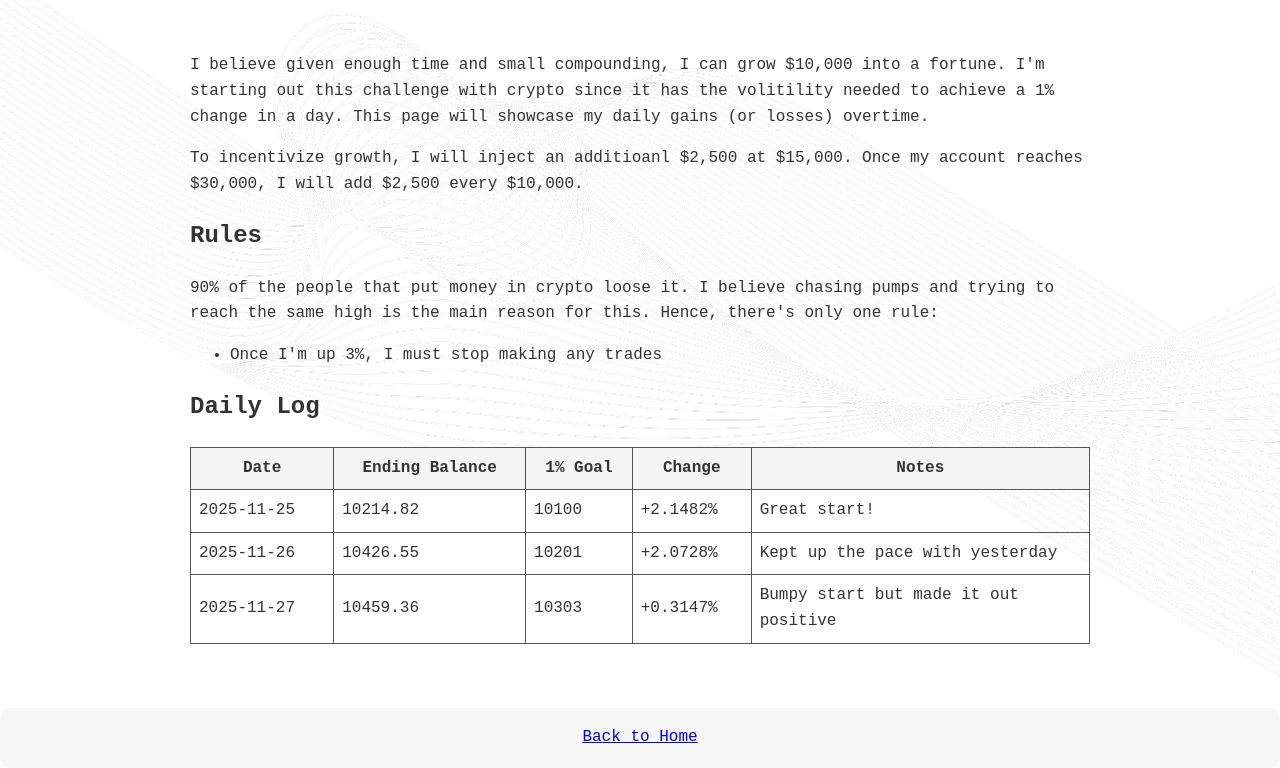
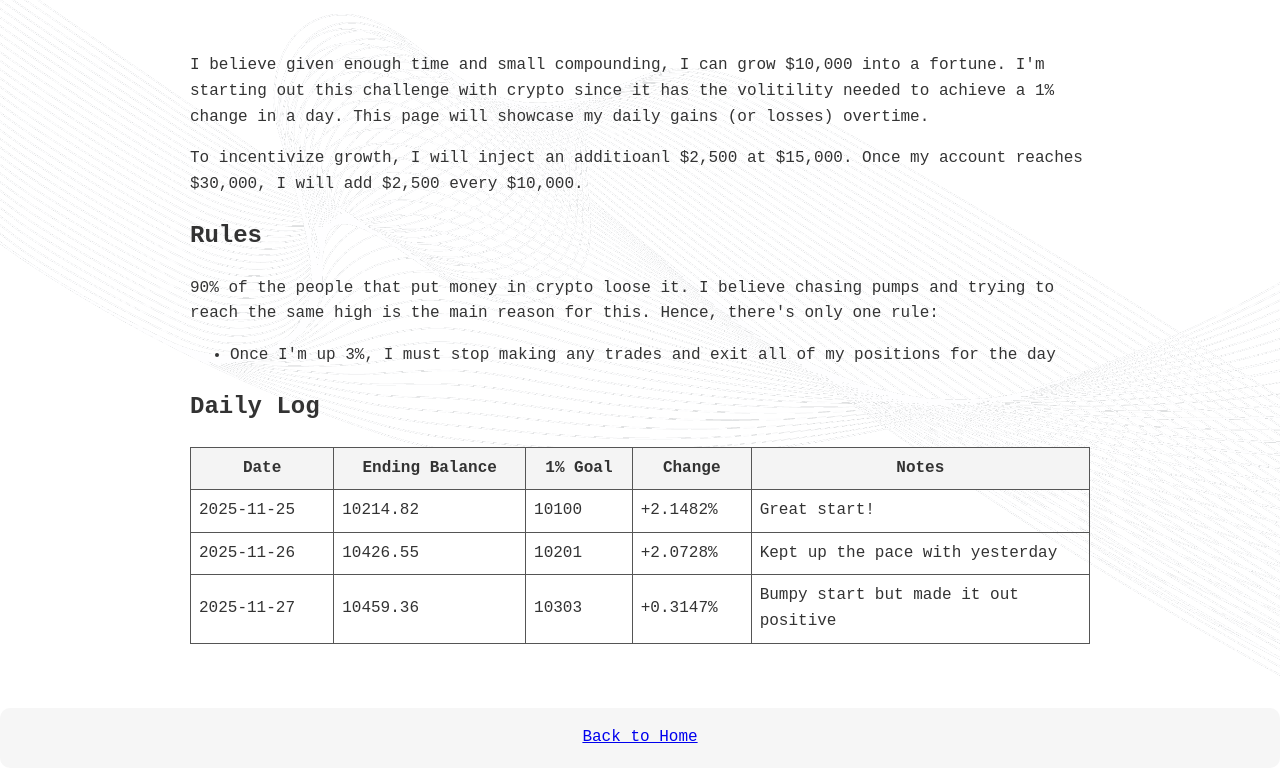
Before and after one commit to sdroruganti/sdroruganti, a plain HTML site: page 10k_to_1_million.html in a window 1280 px wide. Shown: the part 89-857 px from the top of the page. Drawn offline with Linux system fonts and the light colour scheme.

Commit message:
Improved defining of the rule

```diff
--- a/10k_to_1_million.html
+++ b/10k_to_1_million.html
@@ -44,7 +44,7 @@
         <h2>Rules</h2>
             <p>90% of the people that put money in crypto loose it. I believe chasing pumps and trying to reach the same high is the main reason for this. Hence, there's only one rule:</p>
             <ul>
-                <li>Once I'm up 3%, I must stop making any trades</li>
+                <li>Once I'm up 3%, I must stop making any trades and exit all of my positions for the day</li>
             </ul>
 
         <h2>Daily Log</h2>
```
